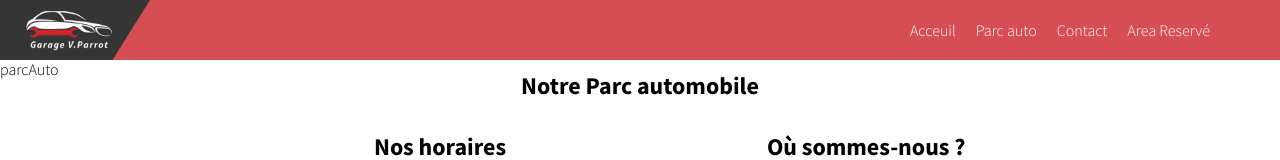
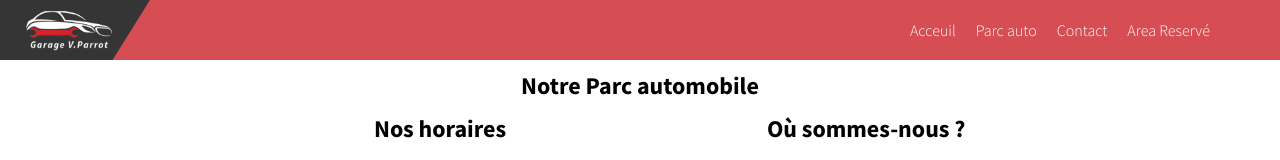
Before and after one commit to MarcoFormante/newGarageVincentParrot, a React (Create React App) app: page /parc-auto in a window 1280 px wide. Shown: the top 160 px of the page. Built offline with nearby package versions, Linux system fonts and the light colour scheme.

Commit message:
prepare parc auto page

```diff
--- a/src/components/pages/ParcAuto/ParcAuto.js
+++ b/src/components/pages/ParcAuto/ParcAuto.js
@@ -1,11 +1,18 @@
-import React from 'react'
+import React, { useState,useEffect } from 'react'
 import PageTitle from '../../PageTitle/PageTitle'
+import CarCard from '../../CarCard/CarCard'
 
 const ParcAuto = () => {
+  const [cars, setCars] = useState([])
+
+  useEffect(() => {
+
+  }, [])
+
   return (
       <div>
           <PageTitle pageTitle={"Notre Parc automobile"}/>
-      parcAuto
+
     </div>
   )
 }
```
